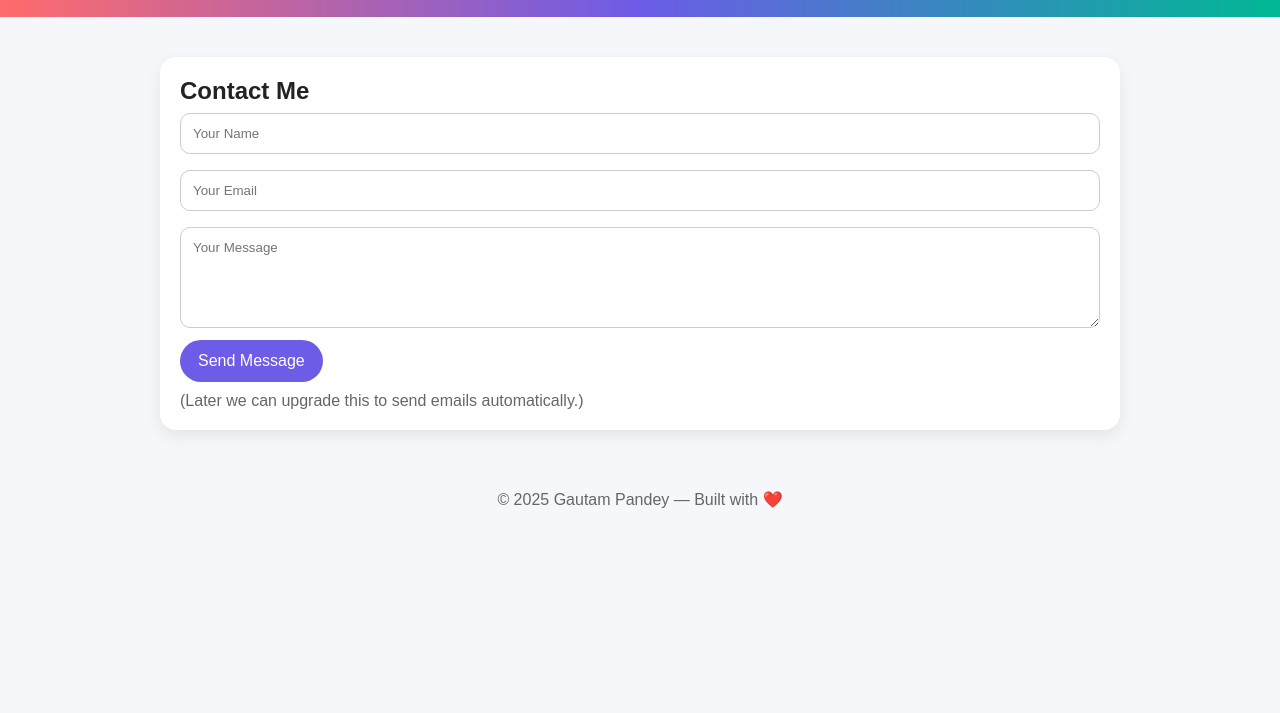
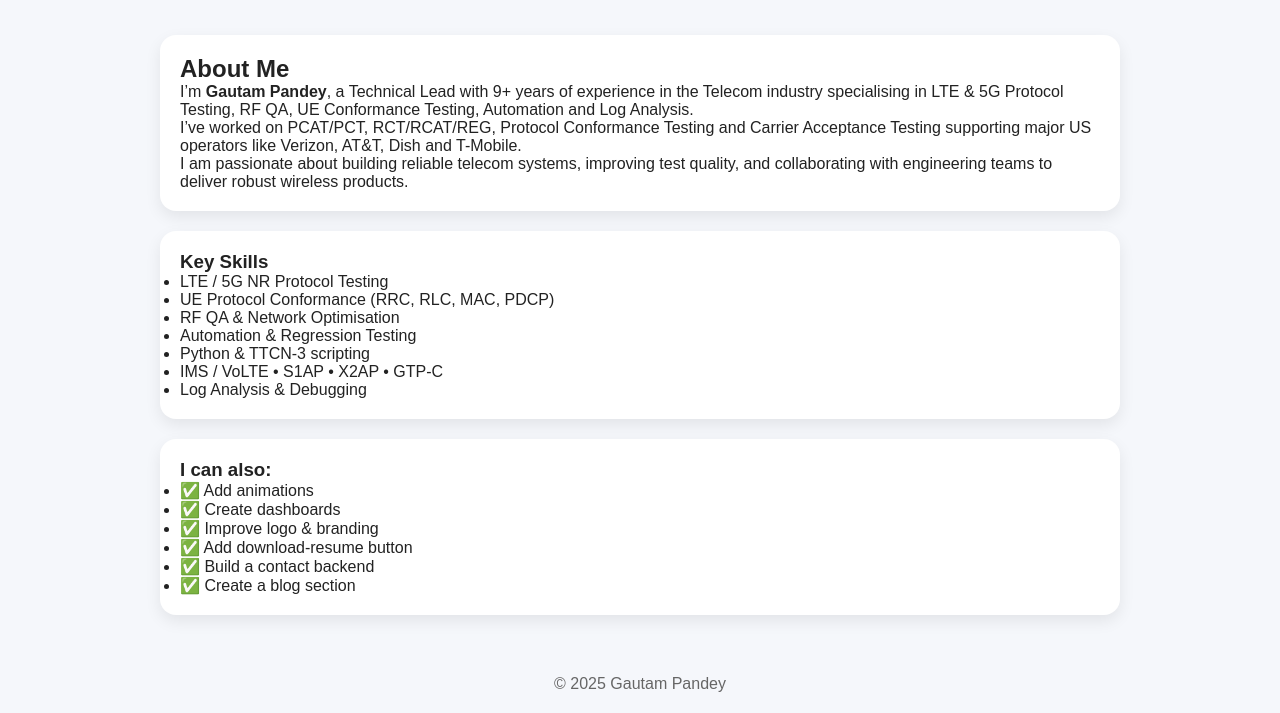
Before and after one commit to GautamPandey28/gautam-portfolio, a plain HTML site: page contact.html in a window 1280 px wide. Shown: the part 89-802 px from the top of the page. Drawn offline with Linux system fonts and the light colour scheme.

Commit message:
Update contact.html

```diff
--- a/contact.html
+++ b/contact.html
@@ -1,15 +1,17 @@
 <!DOCTYPE html>
 <html>
 <head>
-  <title>Contact | Gautam Pandey</title>
+  <meta charset="UTF-8">
+  <title>About | Gautam Pandey</title>
+  <meta name="viewport" content="width=device-width, initial-scale=1">
   <link rel="stylesheet" href="style.css">
 </head>
 <body>
 
 <header>
-  <div class="container">
+  <div class="navbar">
+    <div class="logo">GP 🎯</div>
     <nav>
-      <div class="logo">GP 🎯</div>
       <ul>
         <li><a href="index.html">Home</a></li>
         <li><a href="about.html">About</a></li>
@@ -21,25 +23,44 @@
 </header>
 
 <div class="container">
+
   <div class="card">
-    <h2>Contact Me</h2>
+    <h2>About Me</h2>
+    <p>I’m <strong>Gautam Pandey</strong>, a Technical Lead with 9+ years of experience in the Telecom industry specialising in LTE & 5G Protocol Testing, RF QA, UE Conformance Testing, Automation and Log Analysis.</p>
 
-    <form action="mailto:your-email@example.com" method="post">
-      <input type="text" placeholder="Your Name" required>
-      <input type="email" placeholder="Your Email" required>
-      <textarea rows="5" placeholder="Your Message" required></textarea>
-      <button type="submit">Send Message</button>
-    </form>
+    <p>I’ve worked on PCAT/PCT, RCT/RCAT/REG, Protocol Conformance Testing and Carrier Acceptance Testing supporting major US operators like Verizon, AT&T, Dish and T-Mobile.</p>
 
-    <p style="margin-top:10px;color:#666;">
-      (Later we can upgrade this to send emails automatically.)
-    </p>
+    <p>I am passionate about building reliable telecom systems, improving test quality, and collaborating with engineering teams to deliver robust wireless products.</p>
   </div>
+
+  <div class="card">
+    <h3>Key Skills</h3>
+    <ul>
+      <li>LTE / 5G NR Protocol Testing</li>
+      <li>UE Protocol Conformance (RRC, RLC, MAC, PDCP)</li>
+      <li>RF QA & Network Optimisation</li>
+      <li>Automation & Regression Testing</li>
+      <li>Python & TTCN-3 scripting</li>
+      <li>IMS / VoLTE • S1AP • X2AP • GTP-C</li>
+      <li>Log Analysis & Debugging</li>
+    </ul>
+  </div>
+
+  <div class="card">
+    <h3>I can also:</h3>
+    <ul>
+      <li>✅ Add animations</li>
+      <li>✅ Create dashboards</li>
+      <li>✅ Improve logo & branding</li>
+      <li>✅ Add download-resume button</li>
+      <li>✅ Build a contact backend</li>
+      <li>✅ Create a blog section</li>
+    </ul>
+  </div>
+
 </div>
 
-<footer>
-  © 2025 Gautam Pandey — Built with ❤️
-</footer>
+<footer>© 2025 Gautam Pandey</footer>
 
 </body>
 </html>
```
